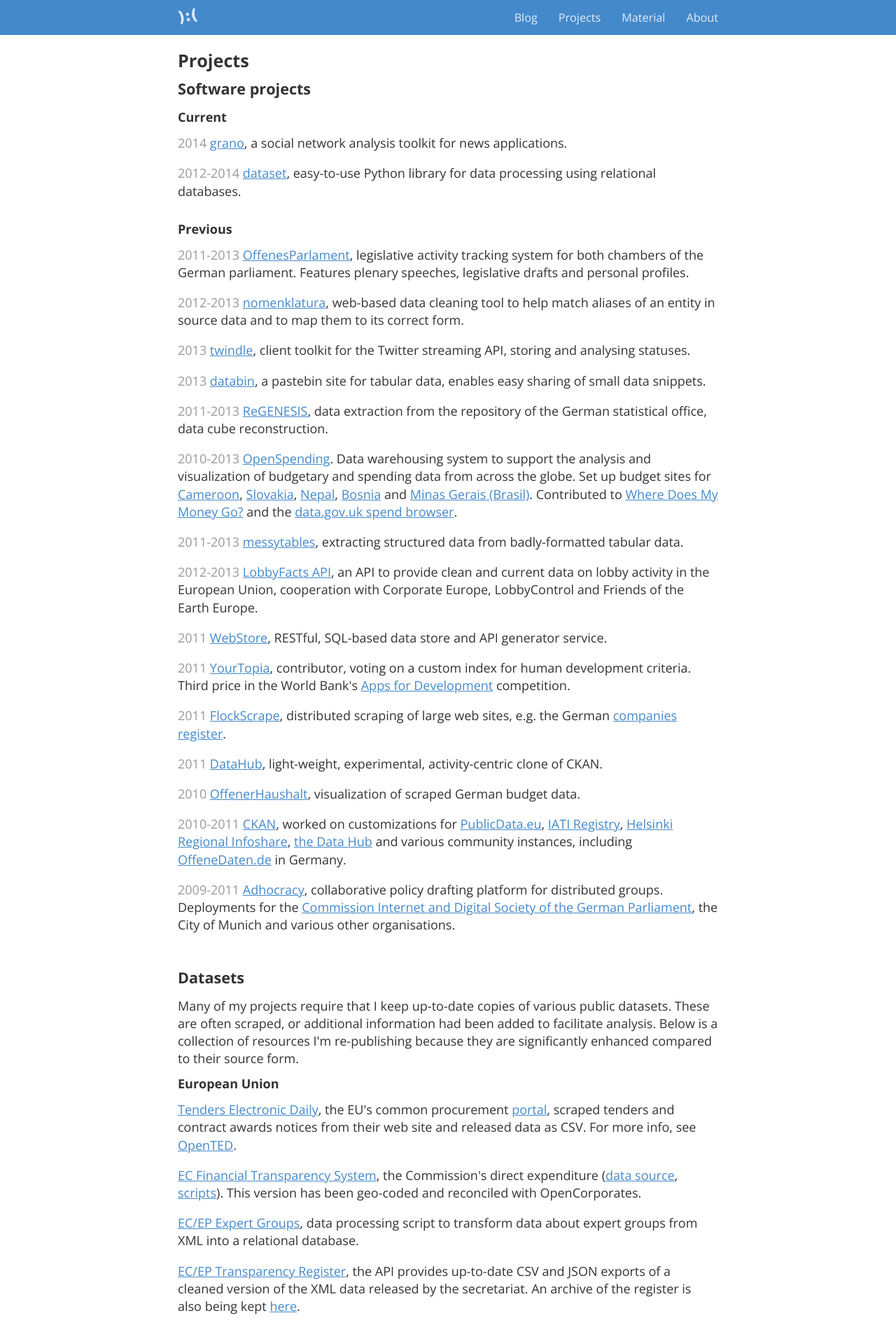
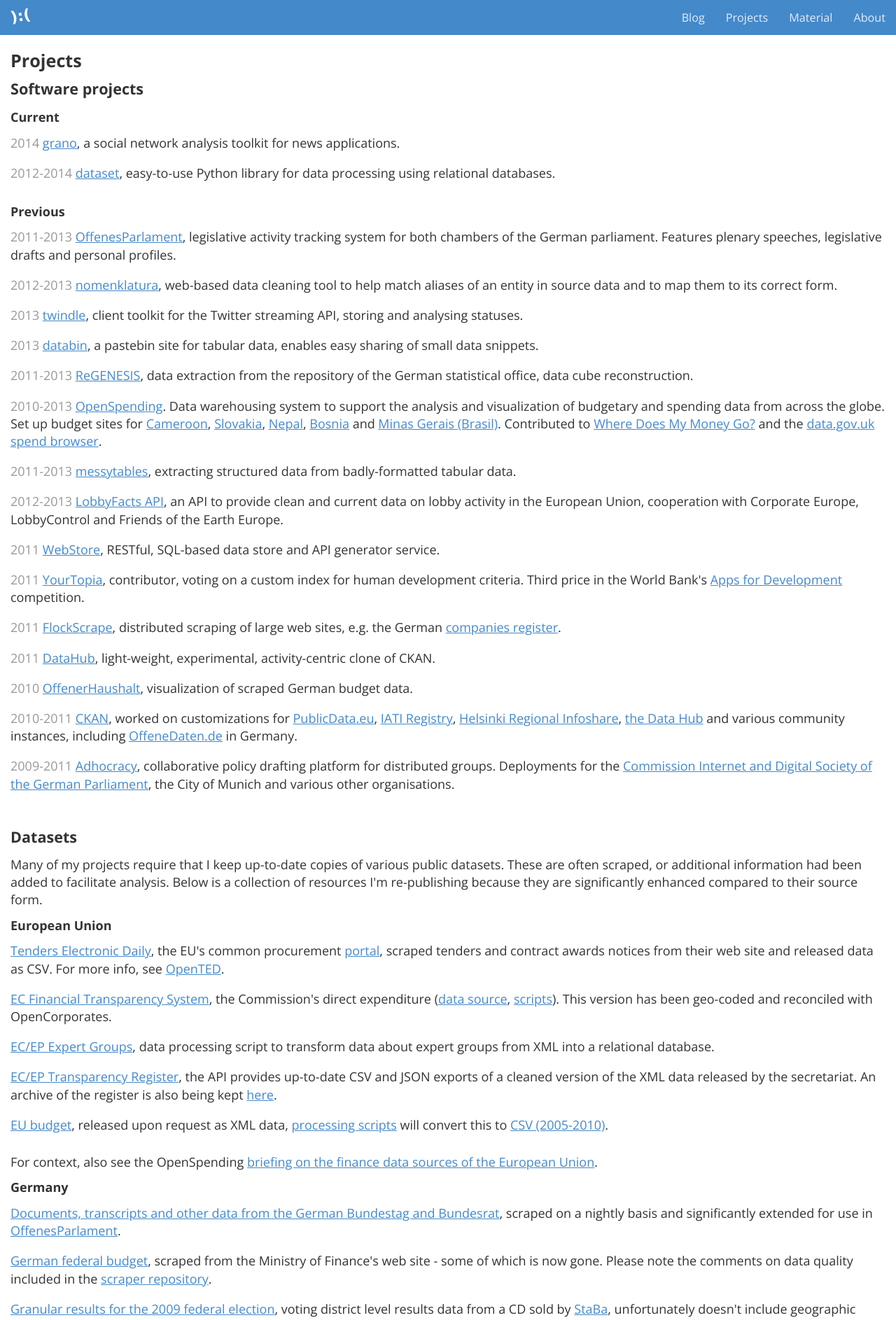
Before and after one commit to pudo/pudo.org, a Jekyll site: the page built from projects/index.html, in a window 1280 px wide. Shown: the top 1886 px of the page at 70% size. Built offline with Jekyll 4.4.1, drawn with Linux system fonts in a browser that asks for light colours; nearby versions of some CDN libraries; Markdown is read by kramdown in place of the engine named in the settings.

Commit message:
Switch to full-width layout.

```diff
--- a/_includes/nav.html
+++ b/_includes/nav.html
@@ -1,5 +1,5 @@
 <nav class="navbar navbar-default navbar-static-top" role="navigation">
-  <div class="container">
+  <div class="container-fluid">
     <div class="navbar-header">
       <button type="button" class="navbar-toggle" data-toggle="collapse"
         data-target="#mainmenu">
--- a/_layouts/boxed.html
+++ /dev/null
@@ -1,7 +0,0 @@
----
-layout: default
----
-
-<div id="airlock" class="container">
-  {{ content }}
-</div>
--- a/_layouts/default.html
+++ b/_layouts/default.html
@@ -23,11 +23,14 @@
   <body>
     <div id="page">
       {% include nav.html %}
-      {{ content }}
+
+      <div id="airlock" class="container-fluid">
+        {{ content }}
+      </div>
     </div>
 
     <footer class="hidden-print">
-      <div class="container">
+      <div class="container-fluid">
         <div class="row">
           <div class="col-md-8">
             <p>
--- a/_layouts/page.html
+++ b/_layouts/page.html
@@ -1,5 +1,5 @@
 ---
-layout: boxed
+layout: default
 ---
 
 <h2>{{ page.title }}</h2>
--- a/_layouts/project.html
+++ b/_layouts/project.html
@@ -1,5 +1,5 @@
 ---
-layout: boxed
+layout: default
 ---
 
 <h2>{{ page.title }}</h2>
```
